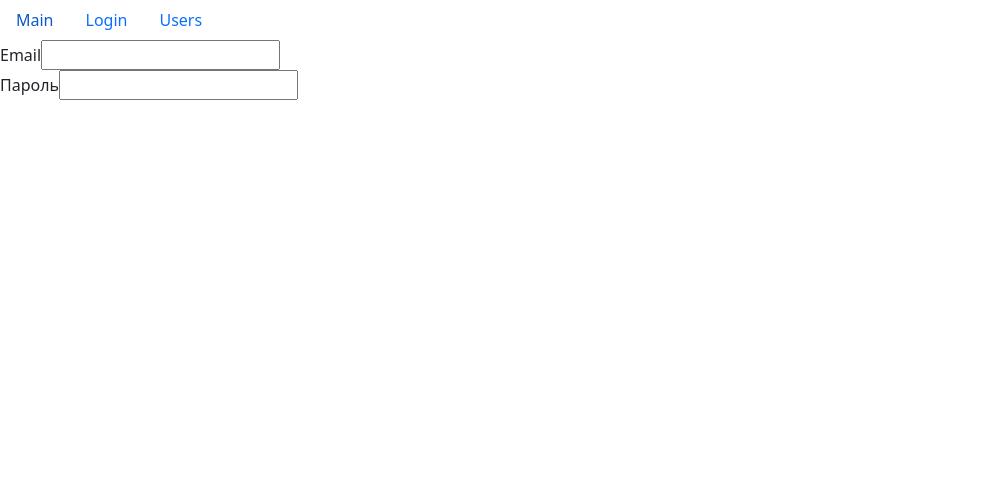
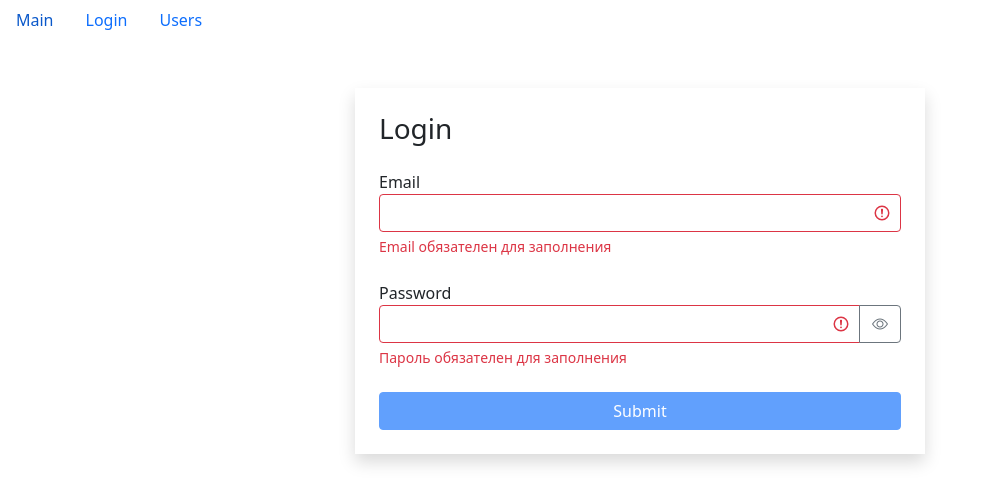
Before and after one commit to ShabalinYakov/fast-company, a React (Create React App) app: page /login in a window 1280 px wide. Shown: the top 504 px of the page, without its empty margins (0-991 px from the left). Built offline with nearby package versions, Linux system fonts and the light colour scheme.

Commit message:
added validation for layout login

```diff
--- a/src/app/components/textField.jsx
+++ b/src/app/components/textField.jsx
@@ -0,0 +1,56 @@
+import React, { useState } from "react";
+import PropTypes from "prop-types";
+
+const TextField = ({ label, type, name, value, onChange, error }) => {
+    const [showPassword, setShowPassword] = useState(false);
+
+    const getInputClasses = () => {
+        return "form-control" + (error ? " is-invalid" : "");
+    };
+    const toogleShowPassword = () => {
+        setShowPassword((prevState) => !prevState);
+    };
+    return (
+        <div className="mb-4">
+            <label htmlFor={name}>{label}</label>
+            <div className="input-group has-validation">
+                <input
+                    className={getInputClasses()}
+                    type={showPassword ? "text" : type}
+                    name={name}
+                    id={name}
+                    value={value}
+                    onChange={onChange}
+                />
+                {type === "password" && (
+                    <button
+                        className="btn btn-outline-secondary"
+                        type="button"
+                        onClick={toogleShowPassword}
+                    >
+                        <i
+                            className={
+                                "bi bi-eye" + (showPassword ? "-slash" : "")
+                            }
+                        ></i>
+                    </button>
+                )}
+                {error && <div className="invalid-feedback">{error}</div>}
+            </div>
+        </div>
+    );
+};
+
+TextField.defaultProps = {
+    type: "text"
+};
+
+TextField.propTypes = {
+    label: PropTypes.string,
+    type: PropTypes.string,
+    name: PropTypes.string,
+    value: PropTypes.string,
+    onChange: PropTypes.func,
+    error: PropTypes.string
+};
+export default TextField;
--- a/src/app/layouts/login.jsx
+++ b/src/app/layouts/login.jsx
@@ -1,35 +1,85 @@
-import React, { useState } from "react";
+import React, { useState, useEffect } from "react";
+import TextField from "../components/textField";
+import { validator } from "../utils/validator";
 
 const Login = () => {
     const [data, setData] = useState({ email: "", password: "" });
+    const [errors, setErrors] = useState({});
+
+    const validatorConfig = {
+        email: {
+            isRequired: { message: "Email обязателен для заполнения" },
+            isEmail: { message: "Email введен некорректно" }
+        },
+        password: {
+            isRequired: { message: "Пароль обязателен для заполнения" },
+            isCapitalSymbol: {
+                message: "Пароль должен содержать хотя бы одину заглавную букву"
+            },
+            isContainDigit: {
+                message: "Пароль должен содержать хотя бы один число"
+            },
+            min: {
+                message: "Пароль должен состоять минимум из 8 символов",
+                value: 8
+            }
+        }
+    };
+
+    useEffect(() => {
+        validate();
+    }, [data]);
+
+    const validate = () => {
+        const errors = validator(data, validatorConfig);
+        setErrors(errors);
+        return Object.keys(errors).length === 0;
+    };
+
+    const isValide = Object.keys(errors).length === 0;
 
     const handleChange = ({ target }) => {
         setData((prevState) => ({ ...prevState, [target.name]: target.value }));
     };
 
+    const handleSubmit = (event) => {
+        event.preventDefault();
+        const isValid = validate();
+        if (!isValid) return;
+        console.log(data);
+    };
     return (
-        <form action="">
-            <div>
-                <label htmlFor="email">Email</label>
-                <input
-                    type="text"
+        <div className="container mt-5">
+            <div className="row">
+                <div className="col-md-6 offset-md-3 shadow p-4">
+                    <h3 className="mb-4">Login</h3>
+                    <form onSubmit={handleSubmit}>
+                        <TextField
+                            label="Email"
                             name="email"
-                    id="email"
                             value={data.email}
                             onChange={handleChange}
+                            error={errors.email}
                         />
-            </div>
-            <div>
-                <label htmlFor="password">Пароль</label>
-                <input
+                        <TextField
+                            label="Password"
                             type="password"
                             name="password"
-                    id="password"
                             value={data.password}
                             onChange={handleChange}
+                            error={errors.password}
                         />
+                        <button
+                            className="btn btn-primary w-100 mx-auto"
+                            disabled={!isValide}
+                            type="submit"
+                        >
+                            Submit
+                        </button>
+                    </form>
                 </div>
-        </form>
+            </div>
+        </div>
     );
 };
 
--- /dev/null
+++ b/src/app/utils/validator.js
@@ -0,0 +1,47 @@
+export function validator(data, config) {
+    const errors = {};
+
+    function validate(validateMethod, data, config) {
+        let statusValidate;
+        switch (validateMethod) {
+            case "isRequired":
+                statusValidate = data.trim() === "";
+                break;
+            case "isEmail": {
+                const emailRegExp = /^\S+@\S+\.\S+$/g;
+                statusValidate = !emailRegExp.test(data);
+                break;
+            }
+            case "isCapitalSymbol": {
+                const capitalRegExp = /[A-Z]+/g;
+                statusValidate = !capitalRegExp.test(data);
+                break;
+            }
+            case "isContainDigit": {
+                const containDigit = /\d+/g;
+                statusValidate = !containDigit.test(data);
+                break;
+            }
+            case "min": {
+                statusValidate = data.length < config.value;
+                break;
+            }
+            default:
+                break;
+        }
+        if (statusValidate) return config.message;
+    }
+    for (const fieldName in data) {
+        for (const validateMethod in config[fieldName]) {
+            const error = validate(
+                validateMethod,
+                data[fieldName],
+                config[fieldName][validateMethod]
+            );
+            if (error && !errors[fieldName]) {
+                errors[fieldName] = error;
+            }
+        }
+    }
+    return errors;
+}
```
Lines whose indentation alone changed are shown as unchanged.
